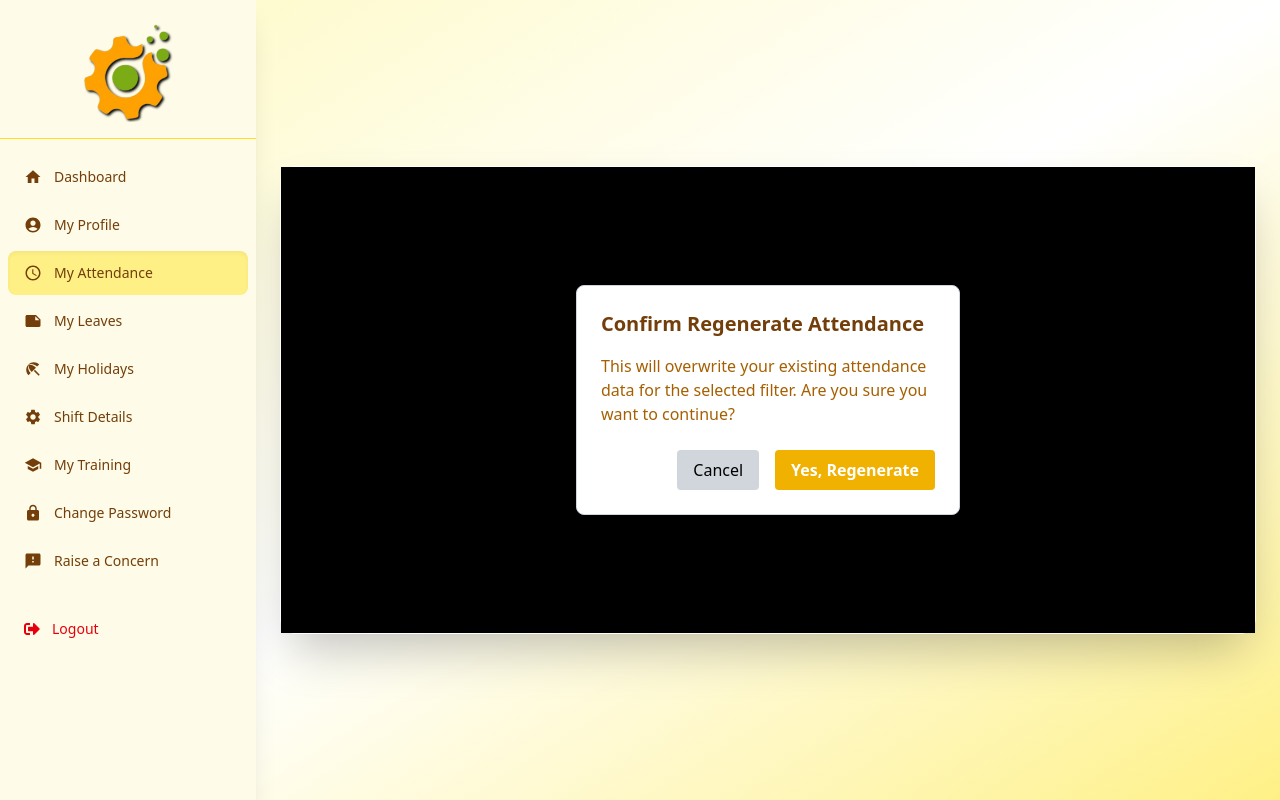
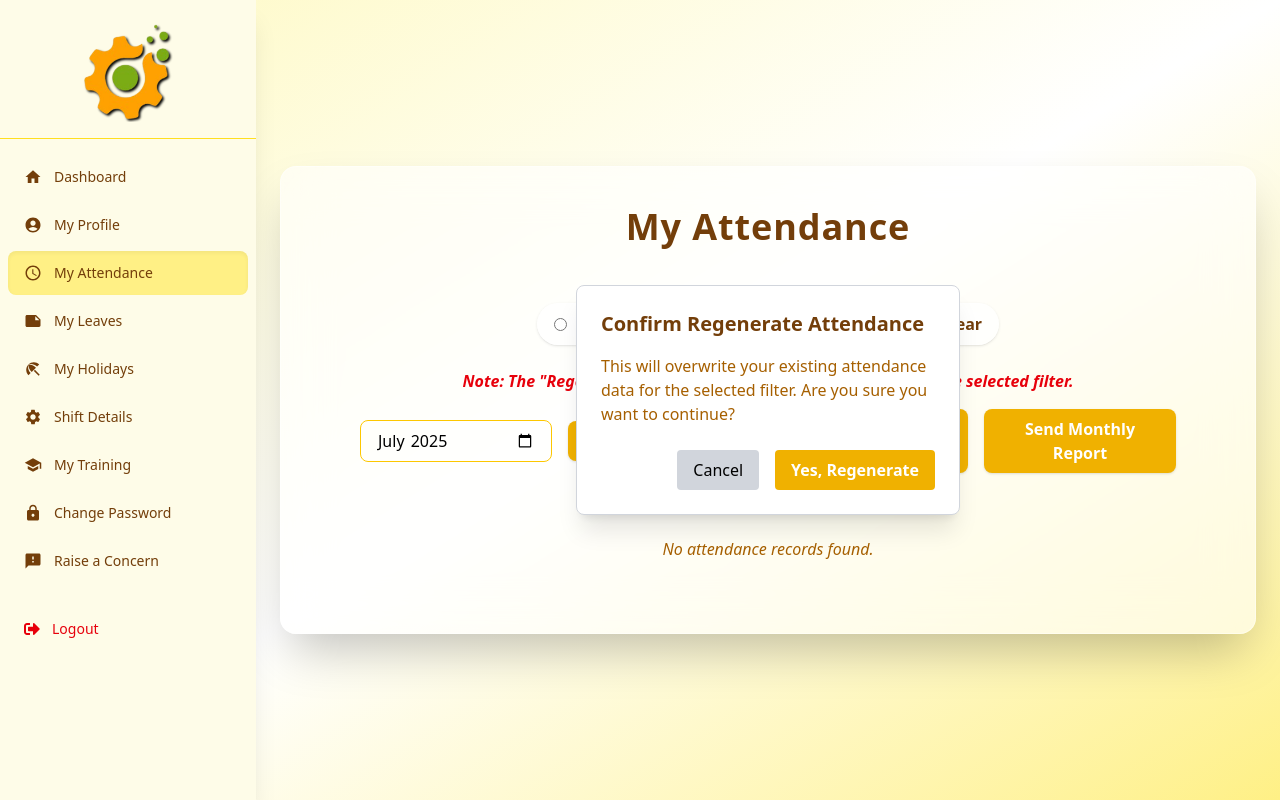
Before and after one commit to SujataR1/HRMS-2.0-FE, a React (Vite) app: page /MyAttendance in a window 1280 px wide. Both pictures are taken after a click on the button "Regenerate Attendance". Built offline with nearby package versions, Linux system fonts and the light colour scheme.

Commit message:
employee side fix

```diff
--- a/package.json
+++ b/package.json
@@ -1,5 +1,5 @@
 {
-  "name": "supermarket-billing",
+  "name": "hrms-2.0",
   "private": true,
   "version": "0.0.0",
   "type": "module",
--- a/src/pages/Employee/MyAttendance.jsx
+++ b/src/pages/Employee/MyAttendance.jsx
@@ -455,8 +455,12 @@
 // };
 
 // export default MyAttendance;
-import React, { useState } from "react";
+
+
+// import React, { useState } from "react";
 import EmployeeSidebar from "../../components/Common/EmployeeSidebar";
+import React, { useState, useEffect } from "react";
+
 
 const MyAttendance = () => {
   const [filterType, setFilterType] = useState("monthYear"); // "date", "monthYear", or "year"
@@ -647,9 +651,13 @@
     }
     return attendanceData;
   })();
+  useEffect(() => {
+    setAttendanceData([]);
+    setError("");
+  }, [filterType]);
 
   return (
-<div className="flex min-h-screen bg-gradient-to-br from-yellow-100 via-white to-yellow-200">
+    <div className="flex min-h-screen bg-gradient-to-br from-yellow-100 via-white to-yellow-200">
       {/* Sidebar */}
       <div className="w-64 hidden md:block">
         <EmployeeSidebar />
@@ -796,8 +804,8 @@
                         <tr
                           key={id}
                           className={`border-b border-yellow-100 ${status === "absent"
-                              ? "bg-red-50 text-red-700"
-                              : "text-yellow-900"
+                            ? "bg-red-50 text-red-700"
+                            : "text-yellow-900"
                             } hover:bg-white/60 transition-colors duration-200`}
                         >
                           <td className="p-4">{index + 1}</td>
@@ -821,8 +829,8 @@
                     <div
                       key={id}
                       className={`border rounded-lg p-4 shadow-sm ${status === "absent"
-                          ? "bg-red-50 text-red-700 border-red-200"
-                          : "bg-yellow-50 text-yellow-900 border-yellow-200"
+                        ? "bg-red-50 text-red-700 border-red-200"
+                        : "bg-yellow-50 text-yellow-900 border-yellow-200"
                         }`}
                     >
                       <div className="flex justify-between mb-2 font-semibold text-lg">
@@ -859,7 +867,7 @@
 
           {/* Regenerate Confirmation Dialog */}
           {showRegenerateDialog && (
-            <div className="fixed inset-0 flex items-center justify-center bg-black bg-opacity-40 z-50">
+            <div className="fixed inset-0 flex items-center justify-center bg-transparent z-50">
               <div className="bg-white p-6 rounded-lg w-96 shadow-xl border border-gray-300">
                 <h2 className="text-xl font-bold mb-4 text-yellow-900">
                   Confirm Regenerate Attendance
@@ -893,7 +901,7 @@
 
           {/* Report Success Popup */}
           {showReportSuccessPopup && (
-            <div className="fixed inset-0 flex items-center justify-center bg-black bg-opacity-40 z-50">
+            <div className="fixed inset-0 flex items-center justify-center bg-transparent z-50">
               <div className="bg-white p-6 rounded-lg w-80 shadow-xl border border-gray-300 text-center">
                 <p className="mb-4 text-yellow-900 font-semibold">{reportMessage}</p>
                 <button
```
